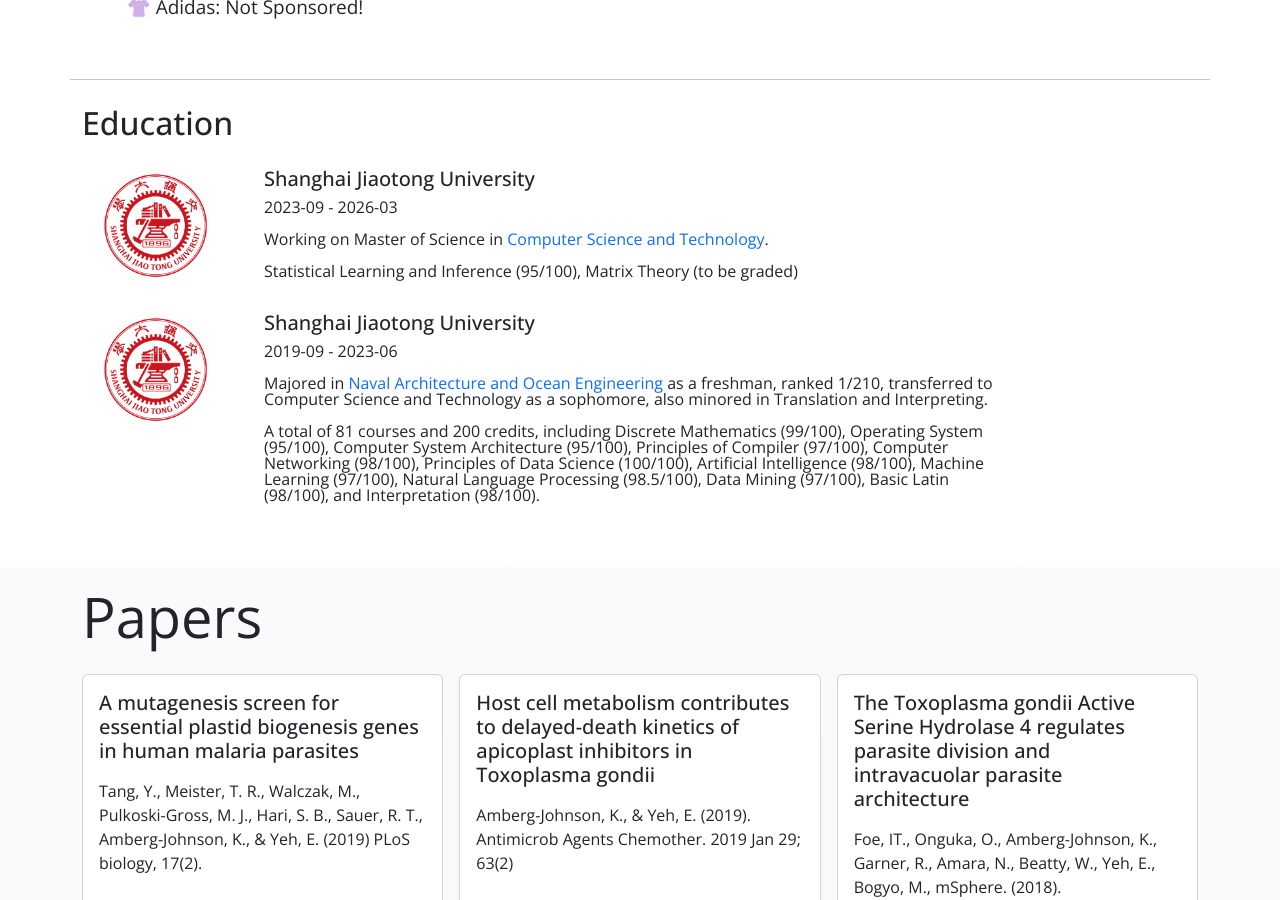
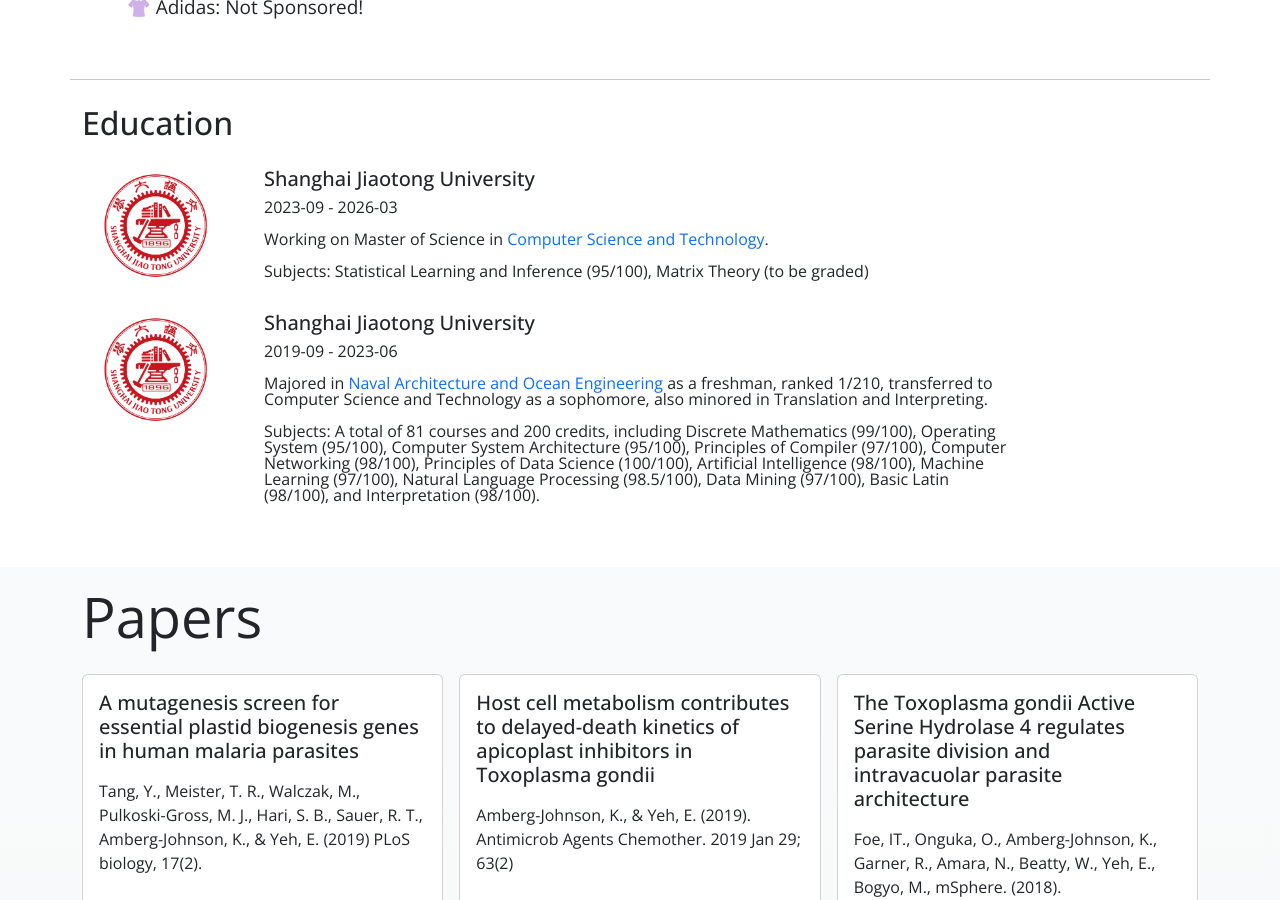
Before and after one commit to Geralt-Targaryen/Geralt-Targaryen.github.io, a Jekyll site: the page built from index.html, in a window 1280 px wide and 900 px high, scrolled down 741 px. Built offline with Jekyll 4.4.1, drawn with Linux system fonts in a browser that asks for light colours.

Commit message:
line height in course info

```diff
--- a/_includes/about/about.html
+++ b/_includes/about/about.html
@@ -67,8 +67,8 @@
             <div class="col-lg-8 align-self-center">
               <h5>{{ education.institution }}</h5>
               <p>{{ education.startDate }} - {{ education.endDate }}</p>
-              <p>{{ education.major }}</p>
-              <p>{{ education.course }}</p>
+              <p line-height:150%>{{ education.major }}</p>
+              <p line-height:150%>Subjects: {{ education.course }}</p>
               <!--add an empty line-->
               <br>
             </div>
```
